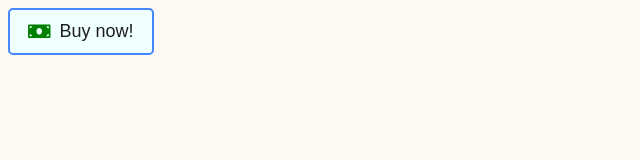
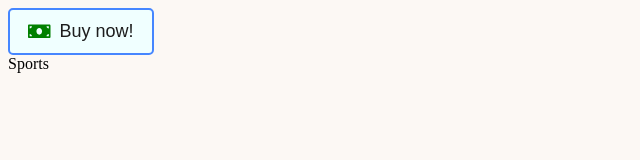
Before and after one commit to User-MiMa/ReactComponentLibrary, a React (Vite) app: page / in a window 1280 px wide. Shown: the top 160 px of the page, without its empty margins (0-640 px from the left). Built offline with nearby package versions, Linux system fonts and the light colour scheme.

Commit message:
feat: create Menu component

```diff
--- a/src/App.jsx
+++ b/src/App.jsx
@@ -1,5 +1,6 @@
 import Button from "./components/Button/Button";
 import {FaMoneyBill} from "react-icons/fa"
+import Menu from "./components/Menu/Menu";
 
 export default function App(){
     return(
@@ -8,6 +9,9 @@ export default function App(){
                 <FaMoneyBill/>
                 Buy now!
             </Button>
+            <Menu>
+                Sports
+            </Menu>
         </main>
     );
 }
--- /dev/null
+++ b/src/components/Menu/Menu.jsx
@@ -0,0 +1,24 @@
+import { createContext, useState } from "react";
+
+const MenuContext = createContext();
+
+export default function Menu({children}){
+
+    const[open,setOpen] = useState(false);
+
+    function toggleOpen(){
+        setOpen(
+            (prevState)=>!prevState
+        );
+    }
+
+    return(
+        <MenuContext.Provider>
+            <div>
+                {children}
+            </div>
+        </MenuContext.Provider>
+    );
+}
+
+export {MenuContext};
```
